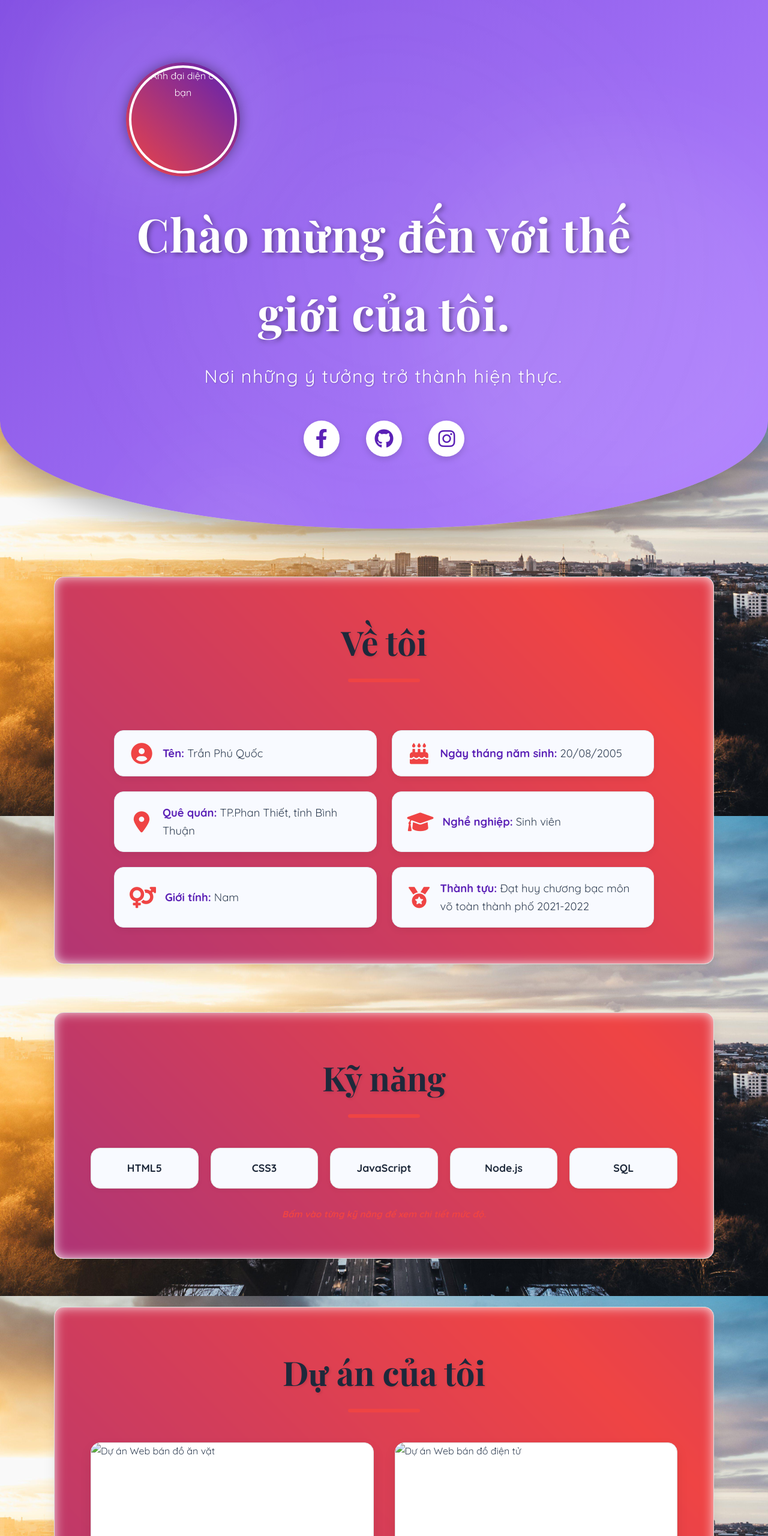
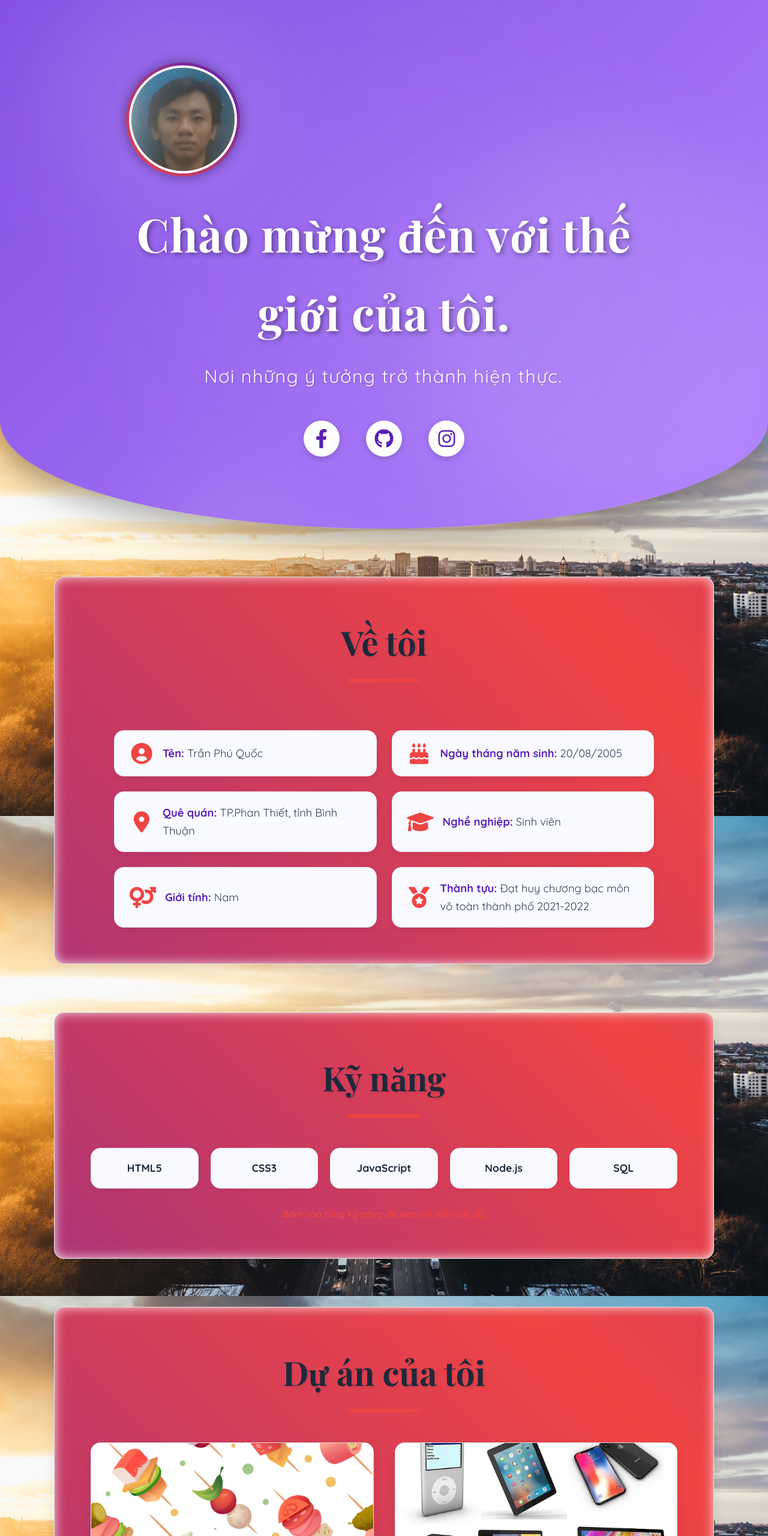
Before and after one commit to PhuQuoc2005/CV-ca-nhan, a plain HTML site: page index.html in a window 1280 px wide. Shown: the part 240-2800 px from the top of the page at 60% size. Drawn offline with nearby package versions, Linux system fonts and the light colour scheme; the site is published under a folder, as on GitHub Pages, so addresses that start at the root find nothing.

Commit message:
sua lan 1

```diff
--- a/index.html
+++ b/index.html
@@ -65,7 +65,7 @@
             <div class="hero-bg-overlay"></div>
             <div class="hero-content">
                 <div class="profile-pic-container animate-fade-in">
-                    <img src="/images/Profile.png" alt="Ảnh đại diện của bạn" class="profile-pic">
+                    <img src="./images/Profile.png" alt="Ảnh đại diện của bạn" class="profile-pic">
                 </div>
                 <h1 class="animate-zoom-in">Chào mừng đến với thế giới của tôi.</h1>
                 <p class="animate-typewriter delay-1">Nơi những ý tưởng trở thành hiện thực.</p>
@@ -144,12 +144,12 @@
             <h3 class="section-title">Dự án của tôi</h3>
             <div class="portfolio-grid">
                 <div class="portfolio-item" data-title="Thiết kế web bán đồ ăn vặt" data-description="Dự án website thương mại điện tử chuyên bán đồ ăn vặt, tối ưu giao diện người dùng và tích hợp các chức năng đặt hàng, quản lý giỏ hàng.">
-                    <img src="/images/Doanvat.png" alt="Dự án Web bán đồ ăn vặt">
+                    <img src="./images/Doanvat.png" alt="Dự án Web bán đồ ăn vặt">
                     <h3>Web Bán Đồ Ăn Vặt</h3>
                     <p>Website thương mại điện tử với giao diện thân thiện, dễ sử dụng.</p>
                 </div>
                 <div class="portfolio-item" data-title="Thiết kế trang web bán đồ điện tử" data-description="Dự án xây dựng trang web chuyên bán các mặt hàng điện tử, bao gồm hệ thống tìm kiếm sản phẩm, quản lý danh mục và trang chi tiết sản phẩm.">
-                    <img src="/images/Đoientu.png" alt="Dự án Web bán đồ điện tử">
+                    <img src="./images/Đoientu.png" alt="Dự án Web bán đồ điện tử">
                     <h3>Web Bán Đồ Điện Tử</h3>
                     <p>Trang web mua sắm đồ điện tử với tính năng lọc và tìm kiếm mạnh mẽ.</p>
                 </div>
```
